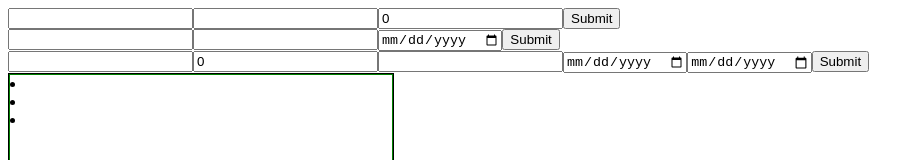
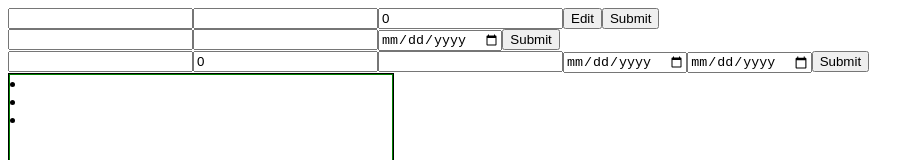
Before and after one commit to fadelyking/cv-builder, a React (Vite) app: page / in a window 1280 px wide. Shown: the top 160 px of the page, without its empty margins (0-924 px from the left). Built offline with nearby package versions, Linux system fonts and the light colour scheme.

Commit message:
added an edit function and completed project

```diff
--- a/src/App.jsx
+++ b/src/App.jsx
@@ -53,7 +53,12 @@ function App() {
 
 	return (
 		<>
-			<ParentFunction onSubmit={receiveGeneralData} />
+			<ParentFunction
+				onSubmit={receiveGeneralData}
+				name={personInfo.userName}
+				email={personInfo.userEmail}
+				number={personInfo.userNumber}
+			/>
 			<EducationInfo onSubmit={receiveEducationData} />
 			<ExperienceInfo onSubmit={receiveExperienceData} />
 			<CV
--- a/src/components/CV.jsx
+++ b/src/components/CV.jsx
@@ -1,6 +1,4 @@
-
 export default function CV(props) {
-    console.log(props.name)
 	return (
 		<div className="cv-container">
 			<div className="general-info-container">
@@ -13,5 +11,5 @@ export default function CV(props) {
 			<div className="education-info-container"></div>
 			<div className="experience-info-container"></div>
 		</div>
-    )
+	);
 }
--- a/src/components/GeneralInformation.jsx
+++ b/src/components/GeneralInformation.jsx
@@ -1,9 +1,15 @@
 import { useState } from "react";
+import App from "../App";
 
 export default function ParentFunction(props) {
 	const [name, setName] = useState("");
 	const [email, setEmail] = useState("");
 	const [number, setNumber] = useState(0);
+	const [infoObject, setInfoObject] = useState({
+		infoName: "",
+		infoEmail: "",
+		infoNumber: "",
+	});
 
 	function handleNameChange(e) {
 		setName(e.target.value);
@@ -17,9 +23,31 @@ export default function ParentFunction(props) {
 		setNumber(e.target.value);
 	}
 
+	function resetForm() {
+		setInfoObject({
+			infoN: props.name,
+			infoE: props.email,
+			infoNu: props.number,
+		});
+		setName("");
+		setEmail("");
+		setNumber("");
+	}
+
+	function editInfo() {
+		setName(infoObject.infoN);
+		setEmail(infoObject.infoE);
+		setNumber(infoObject.infoNu);
+	}
 	function handleSubmit(e) {
 		e.preventDefault();
+		setInfoObject({
+			infoN: props.name,
+			infoE: props.email,
+			infoNu: props.number,
+		});
 		props.onSubmit({ name, email, number });
+		resetForm();
 	}
 
 	return (
@@ -27,6 +55,7 @@ export default function ParentFunction(props) {
 			<input label="Name" type="text" value={name} onChange={handleNameChange} />
 			<input label="Email" type="email" value={email} onChange={handleEmailChange} />
 			<input label="Number" type="number" value={number} onChange={handleNumberChange} />
+			<button onClick={editInfo}>Edit</button>
 			<input type="Submit" />
 		</form>
 	);
```
Lines whose indentation alone changed are shown as unchanged.
